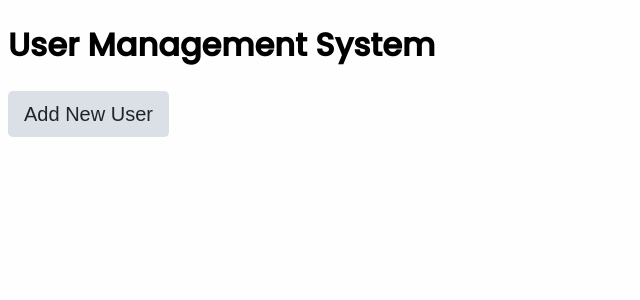
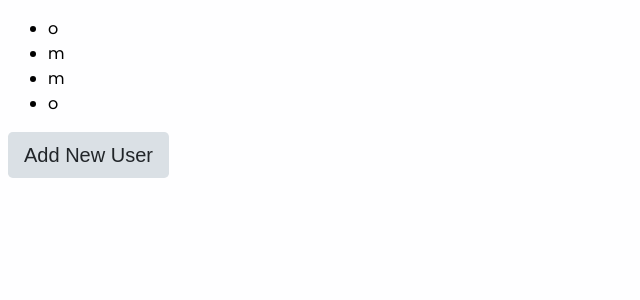
Before and after one commit to MotivatedDesigner/user-management-system-reactjs, a React (Vite) app: page / in a window 1280 px wide. Shown: the top 300 px of the page, without its empty margins (0-640 px from the left). Built offline with nearby package versions, Linux system fonts and the light colour scheme.

Commit message:
testing moving const data app the component func

```diff
--- a/src/App.jsx
+++ b/src/App.jsx
@@ -1,6 +1,7 @@
 import { useState } from "react"
 import { Modal } from "./components/Modal";
 import { MyTable } from "./components/MyTable";
+import { Test } from "./components/Test";
 import { UserForm } from "./components/UserForm"
 
 const USERS_DUMMY = [ { id: "123456789", createdDate: "2021-01-06T00:00:00.000Z", status: "En validation", firstName: "Mohamed", lastName: "Taha", userName: "mtaha", registrationNumber: "2584", },
@@ -11,6 +12,7 @@ const USERS_DUMMY = [ { id: "123456789", createdDate: "2021-01-06T00:00:00.000Z"
 
 } ]
 
+const data = ['o', 'm', 'm', 'o']
 function App() {
 
   const [users, setUsers] = useState(USERS_DUMMY)
@@ -18,17 +20,10 @@ function App() {
 
   const closeModalHandler = () => console.log('omm');
 
-  const UserFormHandler = (event, formData) => {
+  const addUserHandler = (event) => {
     event.preventDefault()
-    console.log(formData);
+    setShowModal((prevState)=> !prevState)
   }
-
-  const addUserHandler = () => {
-    console.log('add user');
-    return <h1>hhhh</h1>
-    // setShowModal(!showModal)
-  }
-
   const actionHandler = (action, id) => {
     console.log(action);
     console.log(id);
@@ -36,7 +31,8 @@ function App() {
   return (
     <div className="bg-secondary vh-100">
       <div className="container">
-        <h1 className="text-center py-5">User Management System</h1>
+        <Test data={data}/>
+        {/* <h1 className="text-center py-5">User Management System</h1> */}
         <button className='btn btn-primary' onClick={addUserHandler}>Add New User</button>
         {/* <MyTable data={users} onAction={actionHandler}/> */}
         {/* <Modal show={showModal}/> */}
--- /dev/null
+++ b/src/components/Test.jsx
@@ -0,0 +1,9 @@
+import { memo } from "react";
+export const Test = memo(({data}) => {
+  console.log('test');
+  return (
+    <ul>
+      { data.map(item => <li>{item}</li>) }
+    </ul>
+  )
+})
```
Also changed, not shown: src/- name first in inscription before.txt (added).
